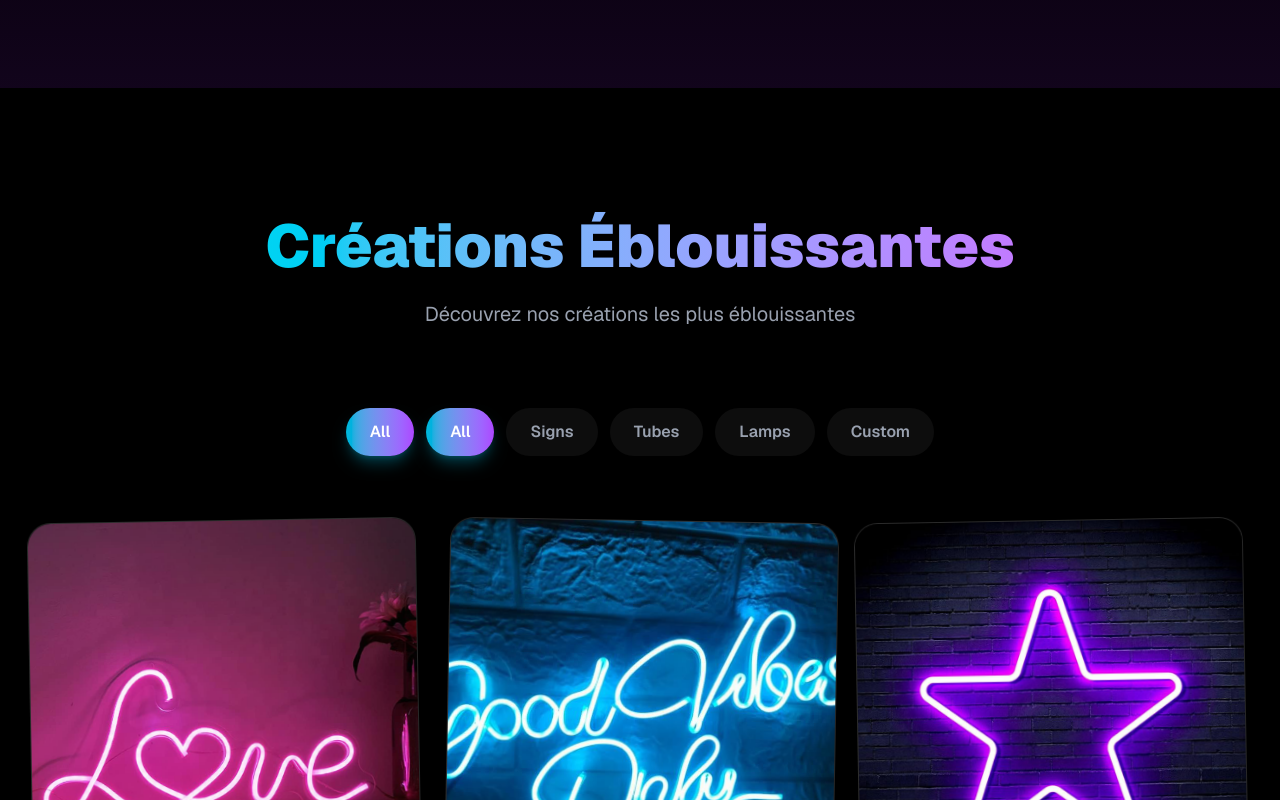
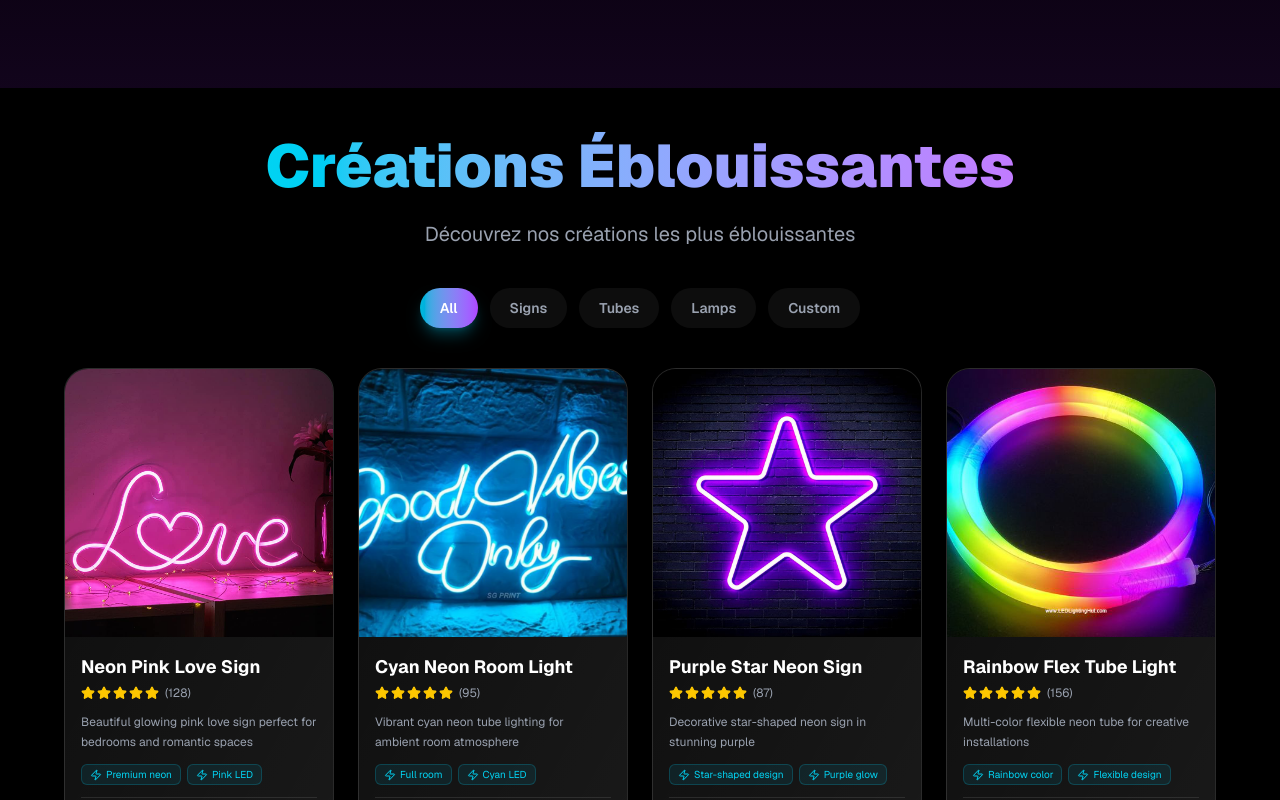
Before and after one commit to youssefsabir101/SaShop, a Next.js app: page / in a window 1280 px wide. Shown: the part 3880-4680 px from the top of the page. Built offline with nearby package versions, Linux system fonts and the light colour scheme.

Commit message:
update pages design headers sections

```diff
--- a/src/app/about/page.tsx
+++ b/src/app/about/page.tsx
@@ -20,8 +20,8 @@ const translations = {
   },
   storyContent: {
     p1: {
-      fr: "NeonGlow est né d'une passion simple : rendre les décorations néon LED premium accessibles à tous. Ce qui a commencé comme un projet passion dans un petit atelier est devenu le leader marocain des néons artistiques.",
-      ar: "ولدت نيون جلو من شغف بسيط: جعل ديكورات النيون LED الفاخرة في متناول الجميع. ما بدأ كمشروع شغف في ورشة صغيرة أصبح الرائد المغربي في الأنوار النيون الفنية."
+      fr: "SaShop est né d'une passion simple : rendre les décorations néon LED premium accessibles à tous. Ce qui a commencé comme un projet passion dans un petit atelier est devenu le leader marocain des néons artistiques.",
+      ar: "ولدت SaShop من شغف بسيط: جعل ديكورات النيون الفاخرة في متناول الجميع. ما بدأ كمشروع شغف في ورشة صغيرة أصبح الرائد المغربي في الأنوار النيون الفنية."
     },
     p2: {
       fr: "Nous croyons que chaque espace mérite de briller. Qu'il s'agisse d'une chambre, d'un café, d'un bureau ou d'un studio créatif, nos décorations néon transforment les espaces ordinaires en expériences extraordinaires.",
@@ -51,8 +51,8 @@ const translations = {
     }
   },
   whyChooseUs: {
-    fr: "Pourquoi Choisir NeonGlow?",
-    ar: "لماذا تختار نيون جلو؟"
+    fr: "Pourquoi Choisir SaShop ?",
+    ar: "لماذا تختار SaShop ؟"
   },
   reasons: [
     { fr: "Produits néon de qualité premium", ar: "منتجات نيون بجودة فائقة" },
@@ -103,15 +103,10 @@ export default function AboutPage() {
         <div className="absolute top-1/2 left-1/2 w-64 h-64 bg-pink-500/10 rounded-full blur-3xl animate-pulse" style={{animationDelay: '4s'}}></div>
       </div>
 
-      <div className="relative max-w-7xl mx-auto px-4 sm:px-6 lg:px-8 py-20">
+      <div className="relative max-w-7xl mx-auto px-4 sm:px-6 lg:px-8 ">
         {/* Hero Section */}
-        <div className="text-center mb-24 space-y-8">
+        <div className="text-center mb-10 space-y-8">
           <div className="relative inline-block">
-            <h1 className="text-6xl sm:text-8xl lg:text-9xl font-black mb-6 leading-none">
-              <span className="bg-gradient-to-r from-cyan-400 via-purple-400 to-pink-400 bg-clip-text text-transparent animate-gradient">
-                ABOUT
-              </span>
-            </h1>
             <div className="absolute -bottom-4 left-1/2 transform -translate-x-1/2 w-48 h-1 bg-gradient-to-r from-cyan-400 to-purple-400 rounded-full"></div>
           </div>
           <p className="text-2xl sm:text-3xl text-gray-300 max-w-4xl mx-auto leading-relaxed">
--- a/src/app/contact/page.tsx
+++ b/src/app/contact/page.tsx
@@ -46,7 +46,6 @@ interface FormErrors {
 }
 
 interface Translations {
-  heroTitle: TranslationText;
   heroSubtitle: TranslationText;
   contactInfo: {
     phone: ContactInfo;
@@ -65,10 +64,6 @@ interface Translations {
 
 // Translations with proper typing
 const translations: Translations = {
-  heroTitle: {
-    fr: "Contactez-Nous",
-    ar: "اتصل بنا"
-  },
   heroSubtitle: {
     fr: "Prêt à illuminer votre espace ? Parlons de votre projet néon",
     ar: "مستعد لإضاءة مساحتك؟ لنتحدث عن مشروع النيون الخاص بك"
@@ -214,14 +209,9 @@ export default function ContactPage() {
         <div className="absolute top-1/2 left-1/3 w-64 h-64 bg-pink-500/10 rounded-full blur-3xl animate-float-fast"></div>
       </div>
 
-      <div className="relative max-w-7xl mx-auto px-4 sm:px-6 lg:px-8 py-20">
+      <div className="relative max-w-7xl mx-auto px-4 sm:px-6 lg:px-8 py-12">
         {/* Hero Section */}
         <div className="text-center mb-16 space-y-6">
-          <h1 className="text-6xl sm:text-8xl lg:text-9xl font-black mb-6 leading-none">
-            <span className="bg-gradient-to-r from-cyan-400 via-purple-400 to-pink-400 bg-clip-text text-transparent animate-gradient">
-              CONTACT
-            </span>
-          </h1>
           <p className="text-2xl sm:text-3xl text-gray-300 max-w-3xl mx-auto leading-relaxed">
             {t('heroSubtitle')}
           </p>
--- a/src/app/page.tsx
+++ b/src/app/page.tsx
@@ -239,7 +239,8 @@ const translations: Translations = {
       fr: "Rejoignez des centaines de clients satisfaits",
       ar: "انضم إلى المئات من العملاء الراضين"
     }
-  }
+  },
+
 }
 
 export default function Home() {
@@ -777,9 +778,11 @@ useEffect(() => {
       </section>
 
       {/* Featured Products - Asymmetric Layout */}
-      <section className="relative py-32">
+      <section className="relative pt-12">
         <div className="max-w-7xl mx-auto px-4 sm:px-6 lg:px-8">
-          <div className="text-center mb-20">
+
+          {/* Title */}
+          <div className="text-center mb-10">
             <h2 className="text-5xl sm:text-6xl font-black mb-6">
               <span className="bg-gradient-to-r from-cyan-400 to-purple-400 bg-clip-text text-transparent">
                 {t('featuredProducts')}
@@ -790,13 +793,13 @@ useEffect(() => {
             </p>
           </div>
 
-          {/* Category Filters - Modern Tabs */}
-          <div className="flex flex-wrap justify-center gap-3 mb-16">
-            {['all', ...categories].map((category) => (
+          {/* FIXED Category Filters - No Duplicate "All" */}
+          <div className="flex flex-wrap justify-center gap-3 mb-10">
+            {categories.map((category) => (
               <button
                 key={category}
                 onClick={() => setActiveCategory(category)}
-                className={`px-6 py-3 rounded-full font-semibold transition-all duration-300 ${
+                className={`px-5 py-2.5 rounded-full font-semibold text-sm transition-all duration-300 ${
                   activeCategory === category
                     ? 'bg-gradient-to-r from-cyan-500 to-purple-500 text-white shadow-lg shadow-cyan-500/30'
                     : 'bg-white/5 text-gray-400 hover:bg-white/10 hover:text-white'
@@ -807,21 +810,21 @@ useEffect(() => {
             ))}
           </div>
 
-          {/* Products Grid - Creative Layout */}
-          <div className="grid grid-cols-1 md:grid-cols-2 lg:grid-cols-3 gap-6">
-            {filteredProducts.slice(0, 6).map((product, index) => (
+          {/* FIXED Smaller Cards - All 6 Fit on Screen */}
+          <div className="max-w-7xl mx-auto px-4 sm:px-6 lg:px-8">
+            <div className="grid grid-cols-1 md:grid-cols-2 lg:grid-cols-4 gap-6">
+              {filteredProducts.slice(0, 8).map((product, index) => (
                 <div
                   key={product.id}
-                className={`transform transition-all duration-700 hover:scale-105 ${
-                  index % 3 === 0 ? 'lg:-rotate-1 hover:rotate-0' :
-                  index % 3 === 1 ? 'lg:rotate-1 hover:rotate-0' :
-                  'lg:-rotate-1 hover:rotate-0'
-                }`}
+                  className="transform transition-all duration-700 hover:scale-102"
                 >
                   <ProductCard product={product} />
                 </div>
               ))}
             </div>
+          </div>
+
+
 
           {/* View All Button */}
           <div className="text-center mt-16">
@@ -835,6 +838,7 @@ useEffect(() => {
           </div>
         </div>
       </section>
+
 
       {/* Why Choose Us - Interactive Cards */}
       <section className="relative py-32 bg-gradient-to-b from-black to-purple-900/20">
--- a/src/app/products/page.tsx
+++ b/src/app/products/page.tsx
@@ -15,16 +15,9 @@ const fallbackCategories = ['custom', 'home', 'business', 'love', 'quotes']
 
 // Translations
 const translations = {
-  heroTitle: { fr: "Nos Créations Néon", ar: "إبداعات النيون الخاصة بنا" },
-  heroSubtitle: { fr: "Découvrez notre collection exclusive de néons artistiques et transformez votre espace", ar: "اكتشف مجموعتنا الحصرية من لوحات النيون الفنية وحول مساحتك" },
-  search: { placeholder: { fr: "Rechercher un produit...", ar: "ابحث عن منتج..." } },
   categories: {
     all: { fr: "Tous", ar: "الكل" },
-    custom: { fr: "Personnalisé", ar: "مخصص" },
-    home: { fr: "Maison", ar: "منزل" },
-    business: { fr: "Commerce", ar: "تجاري" },
-    love: { fr: "Amour", ar: "حب" },
-    quotes: { fr: "Citations", ar: "اقتباسات" }
+    custom: { fr: "Personnalisé", ar: "مخصص" }
   },
   view: { grid: { fr: "Grille", ar: "شبكة" }, list: { fr: "Liste", ar: "قائمة" } },
   results: { found: { fr: "produits trouvés", ar: "منتج موجود" }, none: { fr: "Aucun produit trouvé dans cette catégorie", ar: "لم يتم العثور على منتجات في هذا التصنيف" } },
```
Lines whose indentation alone changed are shown as unchanged.
